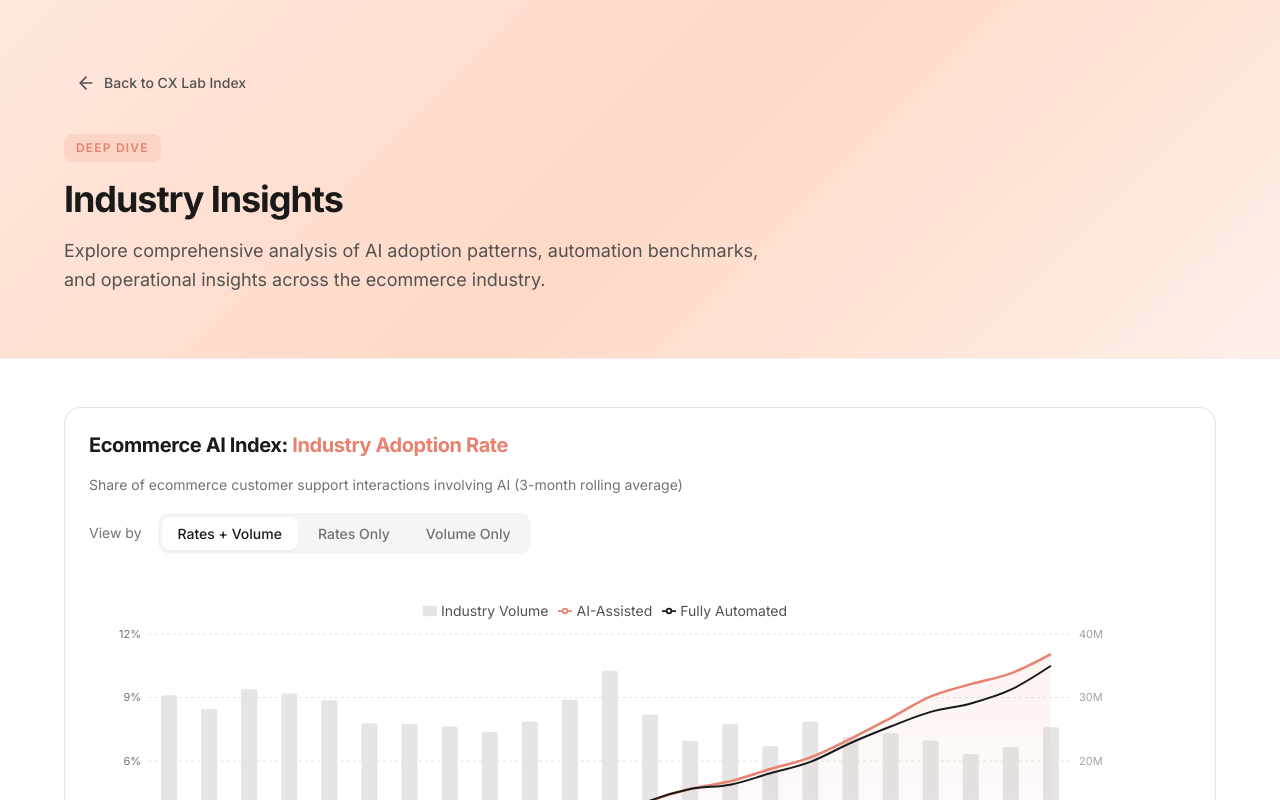
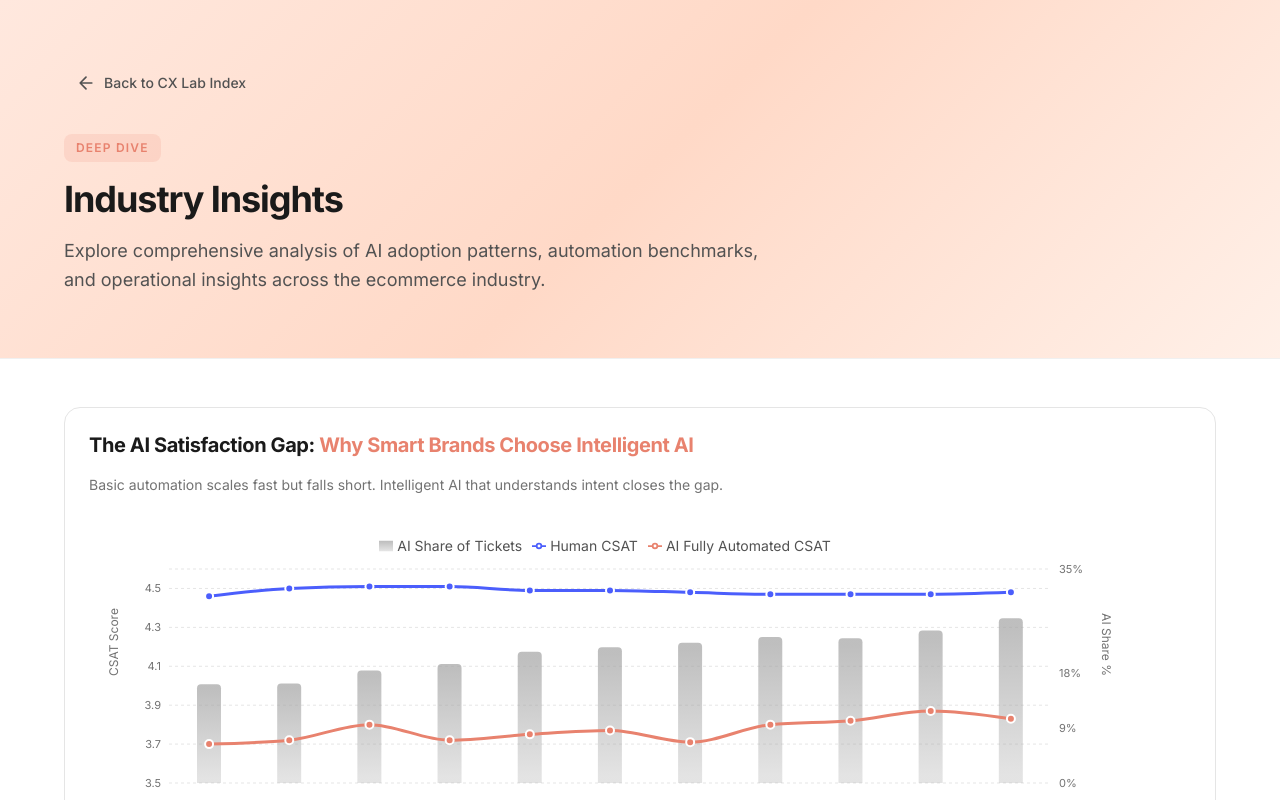
Before and after one commit to KaranMann28/MyCxLabFinal, a React (Vite) app: page /insights in a window 1280 px wide. Shown: the top 800 px of the page. Built offline with nearby package versions, Linux system fonts and the light colour scheme.

Commit message:
Move AI Satisfaction Gap to Deep Dive page, lead with provocative insight

```diff
--- a/src/App.tsx
+++ b/src/App.tsx
@@ -11,7 +11,6 @@ import {
   Footer,
   ScrollToTop,
   AIRevenueInfluenceChart,
-  AISatisfactionGapChart,
 } from './components';
 import { useLanguage } from './context/LanguageContext';
 
@@ -103,25 +102,6 @@ Why this matters: With customer acquisition costs rising across ecommerce, opera
                   <AIRevenueInfluenceChart />
                 </InsightCard>
 
-                {/* Finding 2: The AI Satisfaction Gap */}
-                <InsightCard
-                  title="The AI Satisfaction Gap"
-                  subtitle="Why Smart Brands Choose Intelligent AI"
-                  source="CX Lab Research, CSAT comparison across human and AI channels"
-                  articleLink="https://www.gorgias.com/customers/vessel"
-                  articleLabel="Discover intelligent AI that closes gaps →"
-                  aiSummary="The 0.8-point CSAT gap is not about AI vs humans. It's about basic automation vs intelligent assistance. Generic chatbots focused on deflection score 3.7. But purpose-built AI that understands shopping intent, personalizes responses, and knows when to escalate? That's where the gap closes."
-                  fullAnalysis={`What the data shows: Basic automation now handles around 50% of support tickets, up from 33%. But generic AI CSAT remains flat at 3.7, while human agents score 4.5. The gap exists because first-generation automation treats every customer the same. It optimizes for deflection, not resolution.
-
-The real problem: Most AI in ecommerce today is built for scale, not understanding. Keyword matching, scripted flows, and rigid decision trees cannot adapt to the nuance of real customer needs. That's why satisfaction stalls even as coverage grows.
-
-The solution: Purpose-built AI for ecommerce changes the equation. When AI understands product context, order history, and shopping intent, it knows when to answer, when to recommend, and when to hand off. Brands using intent-aware AI are seeing satisfaction scores approach human levels.
-
-What this means for merchants: The winning strategy is not choosing between AI and humans. It's deploying intelligent automation that amplifies what humans do best. The gap closes when AI becomes a knowledgeable assistant, not just a ticket deflector.`}
-                >
-                  <AISatisfactionGapChart />
-                </InsightCard>
-
                 {/* More Insights Link */}
                 <motion.div
                   className="more-insights-link-wrapper"
--- a/src/pages/MoreInsights.tsx
+++ b/src/pages/MoreInsights.tsx
@@ -5,6 +5,7 @@ import {
   AutomationMixChart,
   MerchantAdoptionChart,
   AutomationCeilingChart,
+  AISatisfactionGapChart,
   Footer,
   ScrollToTop,
 } from '../components';
@@ -82,7 +83,26 @@ export function MoreInsights() {
           initial="hidden"
           animate="visible"
         >
-          {/* Chart 1: Industry AI Adoption Index */}
+          {/* Chart 1: The AI Satisfaction Gap - Lead with the Problem */}
+          <InsightCard
+            title="The AI Satisfaction Gap"
+            subtitle="Why Smart Brands Choose Intelligent AI"
+            source="CX Lab Research, CSAT comparison across human and AI channels"
+            articleLink="https://www.gorgias.com/customers/vessel"
+            articleLabel="Discover intelligent AI that closes gaps →"
+            aiSummary="The 0.8-point CSAT gap is not about AI vs humans. It's about basic automation vs intelligent assistance. Generic chatbots focused on deflection score 3.7. But purpose-built AI that understands shopping intent, personalizes responses, and knows when to escalate? That's where the gap closes."
+            fullAnalysis={`What the data shows: Basic automation now handles around 50% of support tickets, up from 33%. But generic AI CSAT remains flat at 3.7, while human agents score 4.5. The gap exists because first-generation automation treats every customer the same. It optimizes for deflection, not resolution.
+
+The real problem: Most AI in ecommerce today is built for scale, not understanding. Keyword matching, scripted flows, and rigid decision trees cannot adapt to the nuance of real customer needs. That's why satisfaction stalls even as coverage grows.
+
+The solution: Purpose-built AI for ecommerce changes the equation. When AI understands product context, order history, and shopping intent, it knows when to answer, when to recommend, and when to hand off. Brands using intent-aware AI are seeing satisfaction scores approach human levels.
+
+What this means for merchants: The winning strategy is not choosing between AI and humans. It's deploying intelligent automation that amplifies what humans do best. The gap closes when AI becomes a knowledgeable assistant, not just a ticket deflector.`}
+          >
+            <AISatisfactionGapChart />
+          </InsightCard>
+
+          {/* Chart 2: Industry AI Adoption Index */}
           <InsightCard
             title="Ecommerce AI Index"
             subtitle="Industry Adoption Rate"
@@ -97,7 +117,7 @@ What This Means for Merchants: Brands not investing in AI-assisted support risk
             <AutomationMixChart />
           </InsightCard>
 
-          {/* Chart 2: Industry Adoption Momentum */}
+          {/* Chart 3: Industry Adoption Momentum */}
           <InsightCard
             title="Adoption Momentum"
             subtitle="Once Brands Start, They Don't Stop"
@@ -112,7 +132,7 @@ What This Means for Merchants: The lack of churn among serious adopters is a str
             <MerchantAdoptionChart />
           </InsightCard>
 
-          {/* Chart 3: The Automation Ceiling - Industry Benchmark */}
+          {/* Chart 4: The Automation Ceiling - Industry Benchmark */}
           <InsightCard
             title="The Automation Ceiling"
             subtitle="Where AI Excels vs. Where Humans Win"
```
